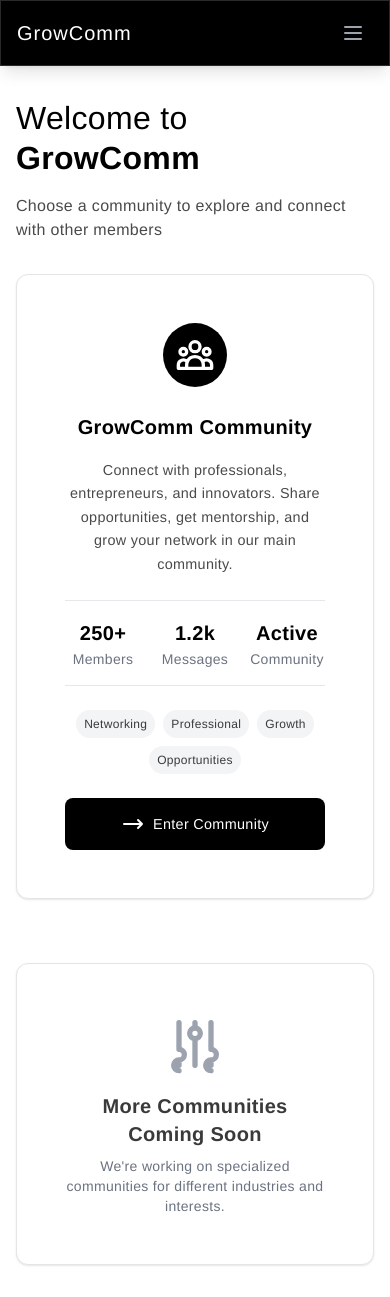
After one commit to AleenaKhan10/Project-GrowComm, a Django app: page /community/communities/ in a window 390 px wide. The commit adds this page. Run offline with Django 5.2, Linux system fonts and the light colour scheme; a user stored in the database is signed in; data comes from the database, SQL or seed files in the repository; both versions use the stored data as it was after the commit; some libraries are stand-ins or nearby versions; some web fonts are replaced.

Commit message:
Add age verification checkbox to registration form; update community navigation links and implement profile deletion feature with confirmation. Enhance community list template and improve button styles for user interactions.

```diff
--- a/accounts/views.py
+++ b/accounts/views.py
@@ -21,7 +21,7 @@ class UnifiedLoginView(LoginView):
         user = self.get_form().get_user()
         if user and user.is_staff:
             return reverse_lazy('admin:index')
-        return reverse_lazy('communities:user_list')
+        return reverse_lazy('communities:community_list')
 
     def form_valid(self, form):
         """Login user after successful form validation"""
@@ -67,7 +67,7 @@ class UserLoginView(LoginView):
     redirect_authenticated_user = True
 
     def get_success_url(self):
-        return reverse_lazy('communities:user_list')
+        return reverse_lazy('communities:community_list')
 
     def form_valid(self, form):
         """Login user after successful form validation"""
@@ -148,5 +148,5 @@ def logout_view(request):
 def home_view(request):
     """Home page view - redirects based on authentication status"""
     if request.user.is_authenticated:
-        return redirect('communities:user_list')
+        return redirect('communities:community_list')
     return redirect('accounts:login')
--- a/profiles/urls.py
+++ b/profiles/urls.py
@@ -10,4 +10,5 @@ urlpatterns = [
     path('referrals/', views.referrals_view, name='referrals'),
     path('send-referral/', views.send_referral, name='send_referral'),
     path('referral-stats/', views.referral_stats, name='referral_stats'),
+    path('delete/', views.delete_profile, name='delete'),
 ]
--- a/templates/base.html
+++ b/templates/base.html
@@ -152,8 +152,8 @@
                     <div class="flex items-center">
                         <!-- Logo -->
                         <div class="flex-shrink-0 flex items-center mr-8">
-                            <a href="{% url 'communities:user_list' %}" class="text-2xl logo-text text-white">
-                                Grow<span class="logo-accent white-text">Community</span>
+                            <a href="{% url 'communities:community_list' %}" class="text-2xl logo-text text-white">
+                                Grow<span class="logo-accent white-text">Comm</span>
                             </a>
                         </div>
 
--- /dev/null
+++ b/templates/communities/community_list.html
@@ -0,0 +1,191 @@
+{% extends 'base.html' %}
+
+{% block title %}Communities - GrowComm{% endblock %}
+
+{% block content %}
+<div class="container py-8">
+    <!-- Header -->
+    <div class="mb-8">
+        <h1 class="text-4xl font-light text-black mb-4">
+            Welcome to <span class="font-semibold">GrowComm</span>
+        </h1>
+        <p class="text-gray-600">
+            Choose a community to explore and connect with other members
+        </p>
+    </div>
+
+    <!-- Communities Grid -->
+    <div class="grid grid-cols-1 md:grid-cols-2 lg:grid-cols-3 gap-8">
+        <!-- Main GrowComm Community Card -->
+        <div class="col-span-full md:col-span-2 lg:col-span-3 max-w-2xl mx-auto">
+            <div class="card hover:shadow-lg transition-shadow cursor-pointer" onclick="location.href='{% url 'communities:user_list' %}'">
+                <div class="p-8">
+                    <!-- Community Icon -->
+                    <div class="mb-6 flex justify-center">
+                        <div class="w-20 h-20 bg-black rounded-full flex items-center justify-center">
+                            <svg class="w-12 h-12 text-white" fill="none" stroke="currentColor" viewBox="0 0 24 24">
+                                <path stroke-linecap="round" stroke-linejoin="round" stroke-width="2" d="M17 20h5v-2a3 3 0 00-5.356-1.857M17 20H7m10 0v-2c0-.656-.126-1.283-.356-1.857M7 20H2v-2a3 3 0 015.356-1.857M7 20v-2c0-.656.126-1.283.356-1.857m0 0a5.002 5.002 0 019.288 0M15 7a3 3 0 11-6 0 3 3 0 016 0zm6 3a2 2 0 11-4 0 2 2 0 014 0zM7 10a2 2 0 11-4 0 2 2 0 014 0z"/>
+                            </svg>
+                        </div>
+                    </div>
+
+                    <!-- Community Info -->
+                    <div class="text-center">
+                        <h2 class="text-2xl font-semibold text-black mb-3">
+                            GrowComm Community
+                        </h2>
+                        <p class="text-gray-600 mb-6 text-lg leading-relaxed">
+                            Connect with professionals, entrepreneurs, and innovators. Share opportunities,
+                            get mentorship, and grow your network in our main community.
+                        </p>
+
+                        <!-- Stats -->
+                        <div class="grid grid-cols-3 gap-4 mb-6 py-4 border-t border-b border-gray-200">
+                            <div class="text-center">
+                                <div class="text-2xl font-bold text-black">250+</div>
+                                <div class="text-sm text-gray-500">Members</div>
+                            </div>
+                            <div class="text-center">
+                                <div class="text-2xl font-bold text-black">1.2k</div>
+                                <div class="text-sm text-gray-500">Messages</div>
+                            </div>
+                            <div class="text-center">
+                                <div class="text-2xl font-bold text-black">Active</div>
+                                <div class="text-sm text-gray-500">Community</div>
+                            </div>
+                        </div>
+
+                        <!-- Tags -->
+                        <div class="flex flex-wrap justify-center gap-2 mb-6">
+                            <span class="px-3 py-1 bg-gray-100 text-gray-700 text-sm rounded-full">Networking</span>
+                            <span class="px-3 py-1 bg-gray-100 text-gray-700 text-sm rounded-full">Professional</span>
+                            <span class="px-3 py-1 bg-gray-100 text-gray-700 text-sm rounded-full">Growth</span>
+                            <span class="px-3 py-1 bg-gray-100 text-gray-700 text-sm rounded-full">Opportunities</span>
+                        </div>
+
+                        <!-- Enter Button -->
+                        <button class="btn btn-primary w-full text-lg py-4">
+                            <svg class="h-6 w-6" fill="none" stroke="currentColor" viewBox="0 0 24 24">
+                                <path stroke-linecap="round" stroke-linejoin="round" stroke-width="2" d="M17 8l4 4m0 0l-4 4m4-4H3"/>
+                            </svg>
+                            Enter Community
+                        </button>
+                    </div>
+                </div>
+            </div>
+        </div>
+
+        <!-- Future Communities (Placeholder Cards) -->
+        {% comment %}
+        {% for community in communities %}
+        <div class="card hover:shadow-lg transition-shadow cursor-pointer" onclick="location.href='{% url 'communities:community_detail' community.id %}'">
+            <div class="p-6">
+                <div class="mb-4 flex justify-center">
+                    <div class="w-16 h-16 bg-gray-100 rounded-full flex items-center justify-center">
+                        <svg class="w-8 h-8 text-gray-600" fill="none" stroke="currentColor" viewBox="0 0 24 24">
+                            <path stroke-linecap="round" stroke-linejoin="round" stroke-width="2" d="M17 20h5v-2a3 3 0 00-5.356-1.857M17 20H7m10 0v-2c0-.656-.126-1.283-.356-1.857M7 20H2v-2a3 3 0 015.356-1.857M7 20v-2c0-.656.126-1.283.356-1.857m0 0a5.002 5.002 0 019.288 0M15 7a3 3 0 11-6 0 3 3 0 016 0zm6 3a2 2 0 11-4 0 2 2 0 014 0zM7 10a2 2 0 11-4 0 2 2 0 014 0z"/>
+                        </svg>
+                    </div>
+                </div>
+
+                <div class="text-center">
+                    <h3 class="text-xl font-semibold text-black mb-2">{{ community.name }}</h3>
+                    <p class="text-gray-600 mb-4 text-sm">{{ community.description }}</p>
+
+                    <div class="text-sm text-gray-500 mb-4">
+                        {{ community.member_count }} members
+                    </div>
+
+                    <button class="btn btn-primary w-full">
+                        Enter Community
+                    </button>
+                </div>
+            </div>
+        </div>
+        {% endfor %}
+        {% endcomment %}
+    </div>
+
+    <!-- Coming Soon Section -->
+    <div class="mt-16 text-center">
+        <div class="card max-w-md mx-auto">
+            <div class="p-8">
+                <div class="mb-4">
+                    <svg class="w-16 h-16 text-gray-400 mx-auto" fill="none" stroke="currentColor" viewBox="0 0 24 24">
+                        <path stroke-linecap="round" stroke-linejoin="round" stroke-width="2" d="M12 6V4m0 2a2 2 0 100 4m0-4a2 2 0 110 4m-6 8a2 2 0 100-4m0 4a2 2 0 100 4m0-4v2m0-6V4m6 6v10m6-2a2 2 0 100-4m0 4a2 2 0 100 4m0-4v2m0-6V4"/>
+                    </svg>
+                </div>
+                <h3 class="text-xl font-semibold text-gray-700 mb-2">More Communities Coming Soon</h3>
+                <p class="text-gray-500 text-sm">
+                    We're working on specialized communities for different industries and interests.
+                </p>
+            </div>
+        </div>
+    </div>
+</div>
+
+{% block extra_css %}
+<style>
+    @media (max-width: 768px) {
+        /* Mobile optimization */
+        .container {
+            padding-left: 1rem !important;
+            padding-right: 1rem !important;
+            padding-top: 2rem !important;
+            padding-bottom: 2rem !important;
+        }
+
+        h1 {
+            font-size: 2rem !important;
+            margin-bottom: 1rem !important;
+        }
+
+        h2 {
+            font-size: 1.5rem !important;
+            margin-bottom: 1rem !important;
+        }
+
+        .card {
+            padding: 1rem !important;
+        }
+
+        .grid.grid-cols-3 {
+            grid-template-columns: repeat(3, 1fr) !important;
+        }
+
+        .w-20.h-20 {
+            width: 4rem !important;
+            height: 4rem !important;
+        }
+
+        .w-12.h-12 {
+            width: 2.5rem !important;
+            height: 2.5rem !important;
+        }
+
+        .text-2xl {
+            font-size: 1.25rem !important;
+        }
+
+        .text-lg {
+            font-size: 0.9rem !important;
+        }
+
+        .py-4 {
+            padding-top: 1rem !important;
+            padding-bottom: 1rem !important;
+        }
+
+        .btn {
+            padding: 0.75rem 1rem !important;
+            font-size: 0.9rem !important;
+        }
+
+        .px-3.py-1 {
+            padding: 0.25rem 0.5rem !important;
+            font-size: 0.75rem !important;
+        }
+    }
+</style>
+{% endblock %}
+{% endblock %}
--- a/templates/communities/user_list.html
+++ b/templates/communities/user_list.html
@@ -264,7 +264,7 @@
                 </div>
             </div>
 
-            <button type="submit" class="px-4 py-1.5 bg-cyan-600 text-white text-sm rounded hover:bg-cyan-700 transition-colors w-full h-8">
+            <button type="submit" class="px-4 py-1.5 bg-black text-white text-sm rounded hover:bg-black transition-colors w-full h-8">
                 Search Members
             </button>
         </form>
```
Also changed, not shown: accounts/forms.py (+9 -0 lines), profiles/views.py (+28 -0 lines), templates/accounts/register.html (+12 -1 lines), templates/profiles/delete_profile.html (added, +98 -0 lines), templates/profiles/profile_edit.html (+17 -6 lines), db.sqlite3.
